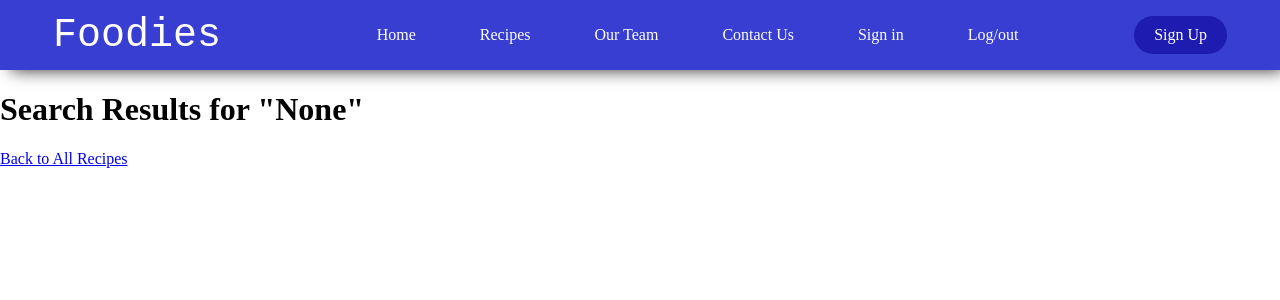
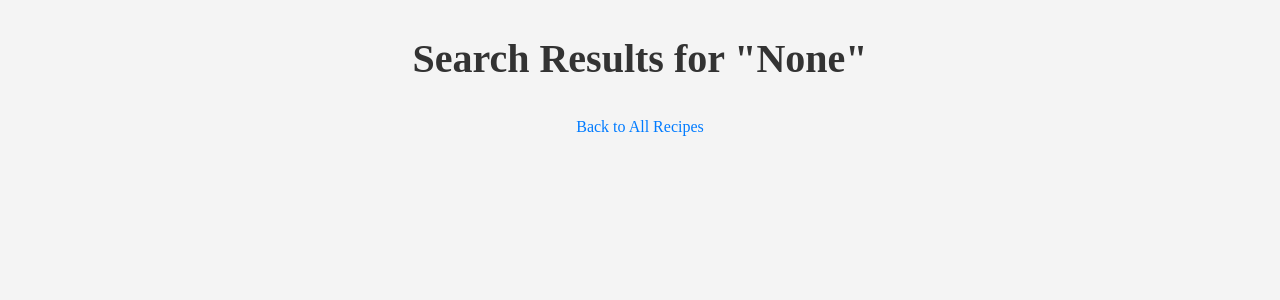
Before and after one commit to Mowafak2001/RecipeSharing, a Flask app: page /search in a window 1280 px wide. Shown: the top 300 px of the page. Run offline with Flask 3, Linux system fonts and the light colour scheme; data comes from the database, SQL or seed files in the repository; both versions use the stored data as it was after the commit.

Commit message:
worked on the search Rs

```diff
--- a/RS/app.py
+++ b/RS/app.py
@@ -50,7 +50,7 @@ def login_required(func):
 # Route: Homepage
 @app.route('/')
 def index():
-    return render_template('index.html')
+    return render_template('homepage.html')
 
 # Route: Sign In
 @app.route('/signin', methods=['GET', 'POST'])
--- a/RS/templates/search_results.html
+++ b/RS/templates/search_results.html
@@ -1,13 +1,60 @@
-{% include 'index.html' %}  <!-- Including index.html template -->
 
 <!DOCTYPE html>
 <html lang="en">
 <head>
-    <meta charset="UTF-8">  <!-- Declaring character set -->
-    <meta name="viewport" content="width=device-width, initial-scale=1.0">  <!-- Setting viewport for responsive design -->
-    <title>Search Results</title>  <!-- Title of the page -->
+    <meta charset="UTF-8">
+    <meta name="viewport" content="width=device-width, initial-scale=1.0">
+    <title>Search Results</title>
+    <link href="https://fonts.googleapis.com/css?family=Roboto:300,400,700&display=swap" rel="stylesheet">
+    <style>
+        /* Unique styles for the search results page */
+        .search_results {
+            background: #f4f4f4;
+            display: flex;
+            flex-direction: column;
+            align-items: center;
+        }
+
+        .search_results h1 {
+            font-size: 2.5rem;
+            color: #333;
+            margin-bottom: 1rem;
+        }
+
+        .search_results ul {
+            list-style-type: none;
+            padding: 0;
+            margin: 0;
+            text-align: center;
+        }
+
+        .search_results li {
+            background: #fff; /* Default background, will be overridden by JS */
+            width: 100%;
+            max-width: 500px;
+            margin: 20px 0;
+            border-radius: 10px;
+            box-shadow: 1px 1px 2rem rgba(0, 0, 0, 0.3);
+            overflow: hidden;
+            padding: 2rem;
+        }
+
+        .search_results a {
+            color: #007bff;
+            text-decoration: none;
+            transition: color 0.2s ease-in;
+        }
+
+        .search_results a:hover {
+            color: #0056b3;
+        }
+
+        .search_results p {
+            margin-top: 20px;
+        }
+    </style>
 </head>
-<body>
+<body class="search_results">
     <h1>Search Results for "{{ query }}"</h1>  <!-- Heading showing search query -->
     <ul>
         {% for recipe in recipes %}  <!-- Loop through each recipe -->
@@ -19,5 +66,16 @@
         {% endfor %}
     </ul>
     <p><a href="/recipes">Back to All Recipes</a></p>  <!-- Link to go back to all recipes -->
+
+    <script>
+        // JavaScript for random card colors
+        document.addEventListener("DOMContentLoaded", function() {
+            const colors = ['#ffadad', '#ffd6a5', '#fdffb6', '#caffbf', '#9bf6ff', '#a0c4ff', '#bdb2ff', '#ffc6ff'];
+            document.querySelectorAll('li').forEach(function(card) {
+                const colorIndex = Math.floor(Math.random() * colors.length);
+                card.style.backgroundColor = colors[colorIndex];
+            });
+        });
+    </script>
 </body>
 </html>
```
Also changed, not shown: RS/instance/recipesharing.sqlite3.
